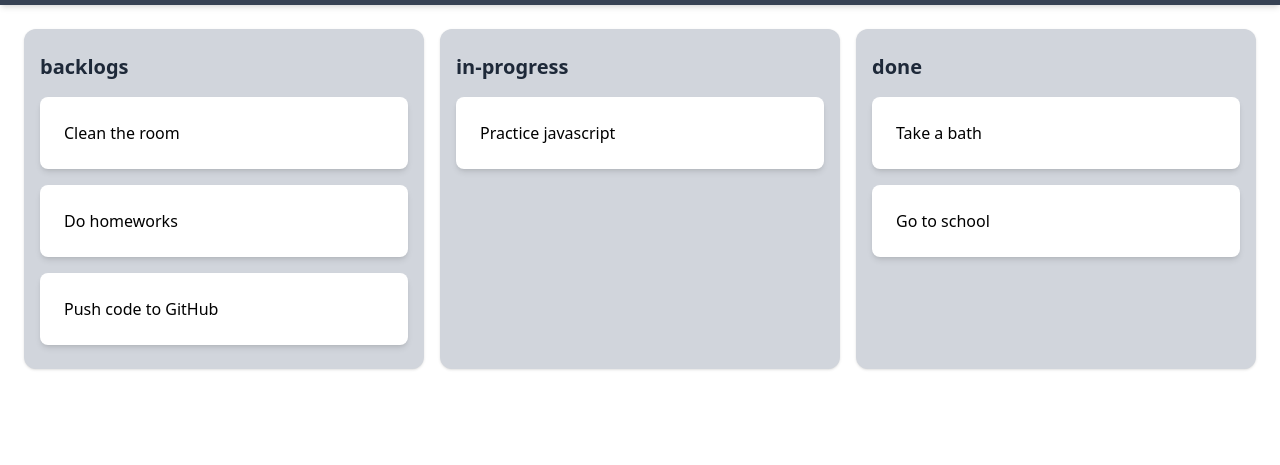
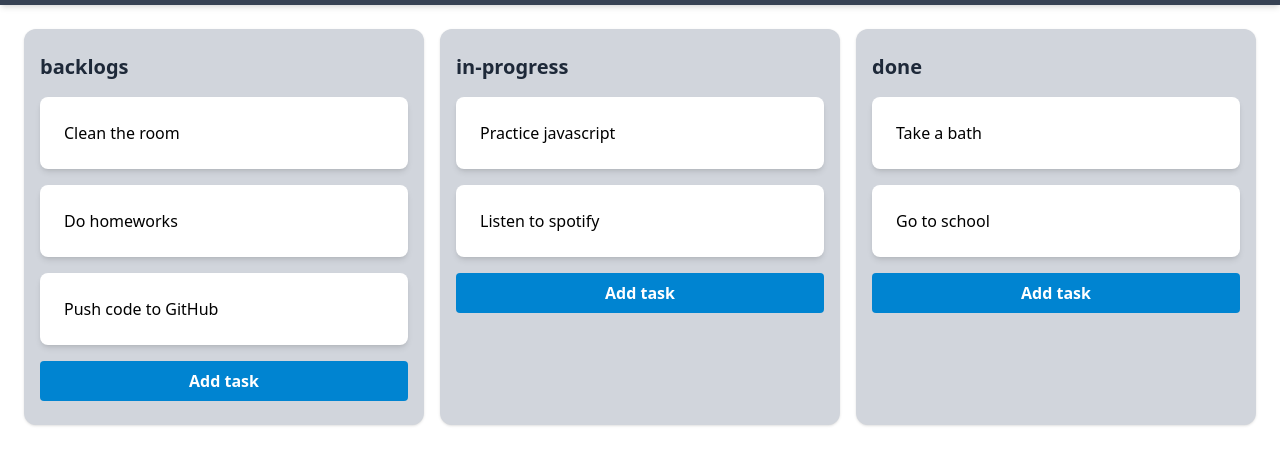
Before and after one commit to egt11/project-trello, a website: page index.html in a window 1280 px wide. Shown: the part 43-508 px from the top of the page. Drawn offline with Linux system fonts and the light colour scheme.

Commit message:
added add task buttons

```diff
--- a/css/input.css
+++ b/css/input.css
@@ -5,5 +5,5 @@
 }
 
 @utility column {
-    @apply bg-gray-300 rounded-xl shadow py-6 px-4;
+    @apply bg-gray-300 rounded-xl shadow py-6 px-4 flex flex-col gap-4;
 }
--- a/script.js
+++ b/script.js
@@ -1,55 +1,85 @@
-const board = document.getElementById('board')
+const board = document.getElementById("board");
 
 // styles
-const columnStyle = 'column'
-const cardStyle = 'card'
-const columnTitleStyle = 'font-semibold text-gray-800 text-xl mb-4'
-const cardGridStyle = 'grid grid-cols-1 gap-4'
+const columnStyle = "column";
+const cardStyle = "card";
+const columnNameStyle = "font-semibold text-gray-800 text-xl";
+const cardGridStyle = "grid grid-cols-1 gap-4";
+const addButtonStyle =
+  "add bg-sky-600 text-white font-semibold px-4 py-2 rounded hover:bg-sky-800 cursor-pointer";
 
 const columns = [
   { id: 1, name: "backlogs" },
   { id: 2, name: "in-progress" },
-  { id: 3, name: "done" }
+  { id: 3, name: "done" },
 ];
 
 const tasks = [
-  {id: 1, name: "Practice javascript", columnId: 2},
-  {id: 2, name: "Clean the room", columnId: 1},
-  {id: 3, name: "Do homeworks", columnId: 1},
-  {id: 4, name: "Take a bath", columnId: 3},
-  {id: 5, name: "Go to school", columnId: 3},
-  {id: 6, name: "Push code to GitHub", columnId: 1}
-]
+  { id: 1, name: "Practice javascript", columnId: 2 },
+  { id: 2, name: "Clean the room", columnId: 1 },
+  { id: 3, name: "Do homeworks", columnId: 1 },
+  { id: 4, name: "Take a bath", columnId: 3 },
+  { id: 5, name: "Go to school", columnId: 3 },
+  { id: 6, name: "Push code to GitHub", columnId: 1 },
+  { id: 7, name: "Listen to spotify", columnId: 2 },
+];
 
-//render each column
-columns.forEach(column => {
-  //for each column make a div
-  const columnDiv = document.createElement('div')
-  columnDiv.className = columnStyle
+function renderColumns() {
+  board.innerHTML = "";
 
-  //add the title of the column
-  const columnTitle = document.createElement('p')
-  columnTitle.className = columnTitleStyle
-  columnTitle.textContent = column.name
+  columns.forEach((column) => {
+    const columnDiv = document.createElement("div");
+    columnDiv.className = columnStyle;
 
-  //make the container of the cards
-  const cardsContainer = document.createElement('div')
-  cardsContainer.className = cardGridStyle
+    const columnName = document.createElement("p");
+    columnName.className = columnNameStyle;
+    columnName.textContent = column.name;
 
-  columnDiv.appendChild(columnTitle)
-  columnDiv.appendChild(cardsContainer)
+    columnDiv.appendChild(columnName);
 
-  //get all the tasks in this column
-  const colTasks = tasks.filter(task => task.columnId === column.id)
+    const cardGrid = document.createElement("div");
+    cardGrid.className = cardGridStyle;
 
-  //for each tasks make a card and put it in card container
-  colTasks.forEach(task => {
-    const taskCard = document.createElement('div')
-    taskCard.className = cardStyle
-    taskCard.textContent = task.name
-    cardsContainer.appendChild(taskCard)
-  })
+    columnDiv.appendChild(cardGrid);
 
-  //add the columns to the board
-  board.appendChild(columnDiv)
-})
+    const columnTasks = tasks.filter((task) => task.columnId === column.id);
+    columnTasks.forEach((task) => {
+      const taskCard = document.createElement("div");
+      taskCard.className = cardStyle;
+      taskCard.textContent = task.name;
+      cardGrid.appendChild(taskCard);
+    });
+
+    const btnAddTask = document.createElement("button");
+    btnAddTask.textContent = "Add task";
+    btnAddTask.dataset.colId = column.id;
+    btnAddTask.className = addButtonStyle;
+
+    columnDiv.appendChild(btnAddTask);
+
+    board.appendChild(columnDiv);
+  });
+}
+
+renderColumns();
+
+board.addEventListener("click", (e) => {
+  const addButton = e.target.closest(".add");
+  if (addButton) {
+    const columnId = Number(addButton.dataset.colId);
+    const newTask = window.prompt("Enter new task");
+    if (!newTask) return;
+    addNewTask(newTask, columnId);
+  }
+});
+
+function addNewTask(newTask, columnId) {
+  let id = 0;
+  tasks.forEach((task) => {
+    const storedId = task.id;
+    if (id < storedId) id = storedId;
+  });
+  id++;
+  tasks.push({ id: id, name: newTask, columnId: columnId });
+  renderColumns();
+}
```
Also changed, not shown: css/output.css.
